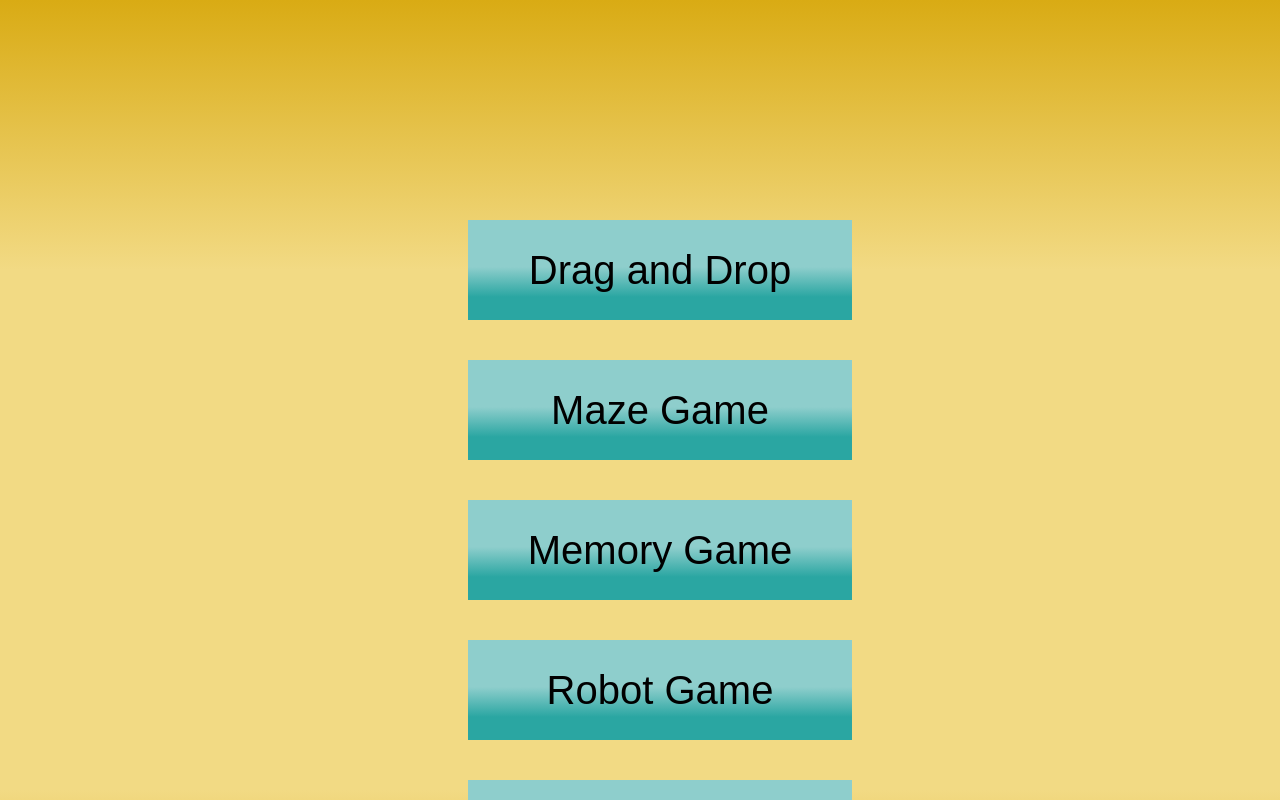
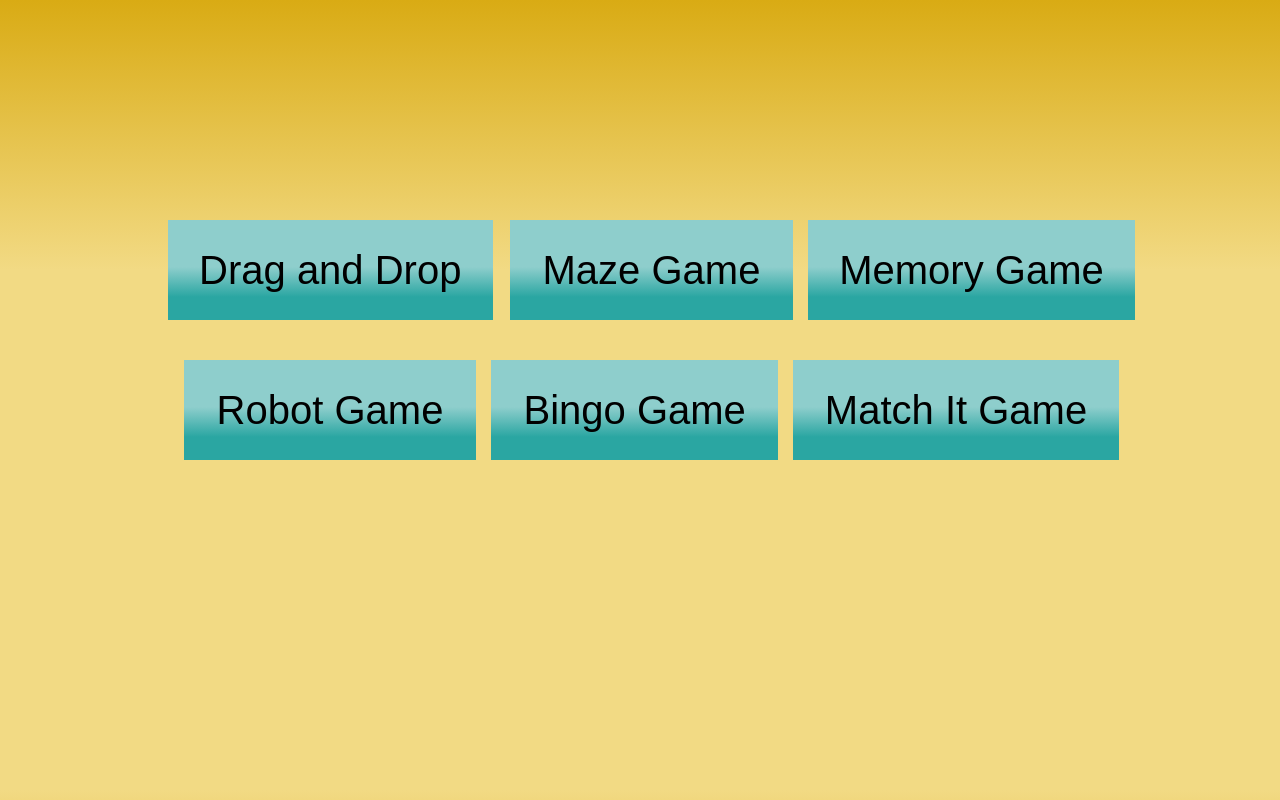
Before and after one commit to dtalanda/LS, a React (Create React App) app in the folder my-app/: page / in a window 1280 px wide. Shown: the top 800 px of the page. Built offline with nearby package versions, Linux system fonts and the light colour scheme.

Commit message:
add Match It page and route

```diff
--- a/my-app/src/App.js
+++ b/my-app/src/App.js
@@ -12,6 +12,7 @@ const App = () => {
       <Link to={'/memory'}><button className='menu__item'>Memory Game</button></Link>
       <Link to={'/robot'}><button className='menu__item'>Robot Game</button></Link>
       <Link to={'/bingo'}><button className='menu__item'>Bingo Game</button></Link>
+      <Link to={'/matchit'}><button className='menu__item'>Match It Game</button></Link>
     </div>
   );
 }
--- a/my-app/src/index.js
+++ b/my-app/src/index.js
@@ -7,6 +7,7 @@ import Memory from './page/Memory';
 import Maze from './page/Maze';
 import Robot from './page/Robot';
 import Bingo from './page/Bingo';
+import MatchIt from './page/Matchit';
 import { BrowserRouter, Route, Switch } from 'react-router-dom';
 
 import * as serviceWorker from './serviceWorker';
@@ -14,6 +15,7 @@ import * as serviceWorker from './serviceWorker';
 ReactDOM.render(
     <BrowserRouter>
         <Switch>
+            <Route path='/matchit' component={MatchIt} />
             <Route path='/bingo' component={Bingo} />
             <Route path='/robot' component={Robot} />
             <Route path='/maze' component={Maze} />
--- a/my-app/src/index.scss
+++ b/my-app/src/index.scss
@@ -1,13 +1,15 @@
 .menu {
-    display: block;
+    display: flex;
     margin: 200px auto;
-    width: 30%;
+    flex-wrap: wrap;
+    justify-content: center;
     &__item {
-        width: 100%;
+        width: 95%;
         height: 100px;
         font-size: 40px;
-        background: linear-gradient(to bottom, rgba(142,206,204,1) 0%, rgba(142,206,204,1) 27%, rgba(142,206,204,1) 47%, rgba(42,166,162,1) 77%, rgba(42,166,162,1) 98%, rgba(42,166,162,1) 100%);
+        background: linear-gradient(to bottom, #8ececc 0%, #8ececc 27%, #8ececc 47%, #2aa6a2 77%, #2aa6a2 98%, #2aa6a2 100%);
         margin: 20px;
+        padding: 20px;
         border: none;
     }
 }
--- /dev/null
+++ b/my-app/src/page/Matchit.js
@@ -0,0 +1,12 @@
+import React from 'react';
+import Board from '../components/dragDrop/Board';
+import Card from '../components/dragDrop/Card';
+
+const MatchIt = () => {
+
+    return (
+        <h1>s</h1>
+    )
+}
+
+export default MatchIt;
```
